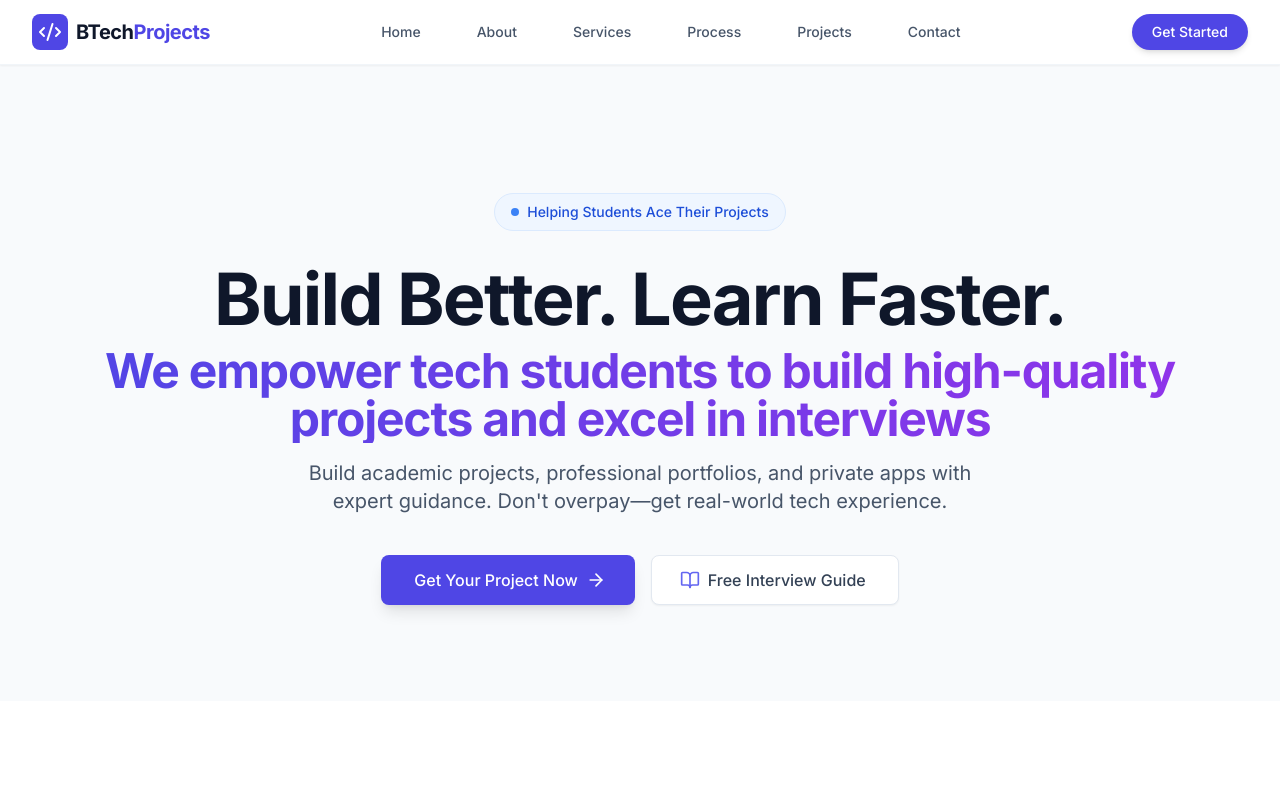
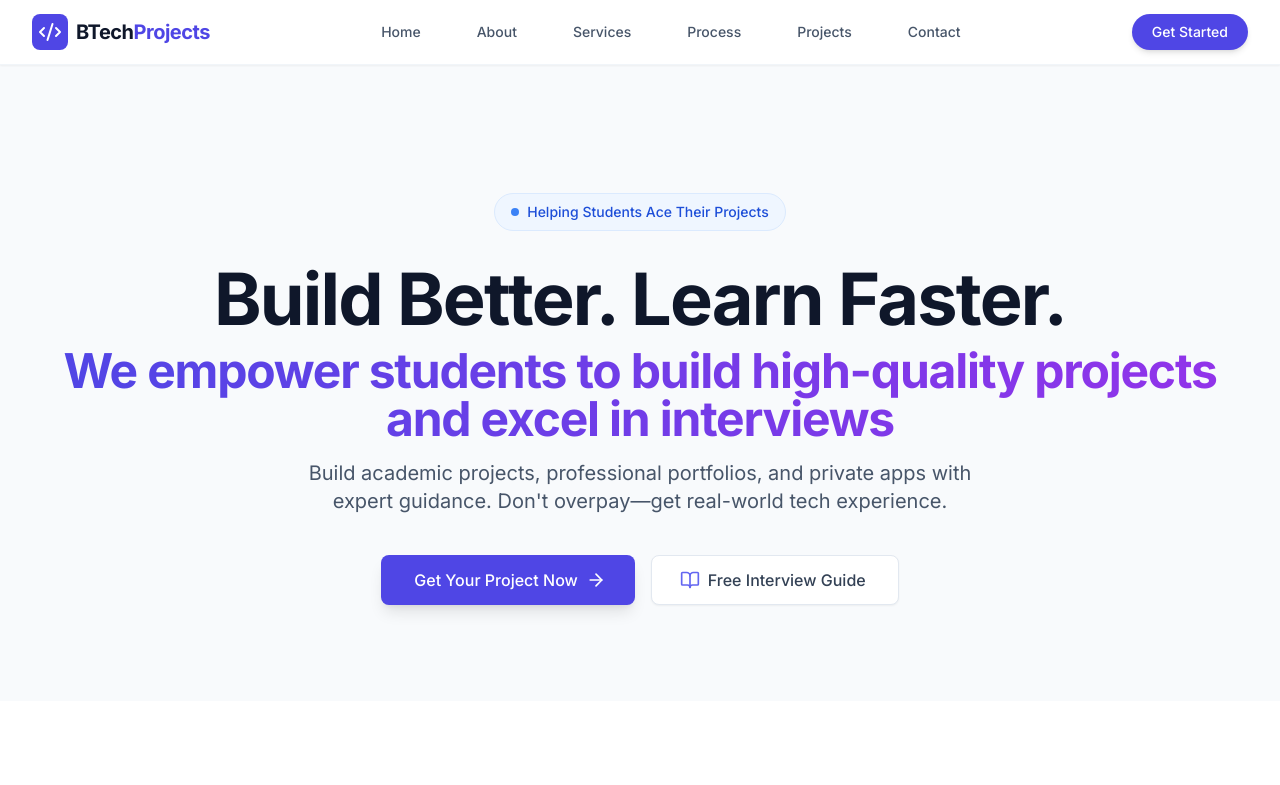
Before and after one commit to Abhilash-B3/BTech-Projects, a React (Vite) app: page / in a window 1280 px wide. Shown: the top 785 px of the page. Built offline with nearby package versions, Linux system fonts and the light colour scheme.

Commit message:
Update Hero component tagline for clarity

```diff
--- a/src/components/Hero.tsx
+++ b/src/components/Hero.tsx
@@ -20,7 +20,7 @@ const Hero: React.FC = () => {
 
         <h3 className="text-2xl tracking-tight font-bold text-slate-900 sm:text-3xl md:text-4xl lg:text-5xl">
           <span className="block text-transparent bg-clip-text bg-gradient-to-r from-indigo-600 to-purple-600">
-            We empower tech students to build high-quality projects
+            We empower students to build high-quality projects
             and excel in interviews
           </span>
         </h3>
```
